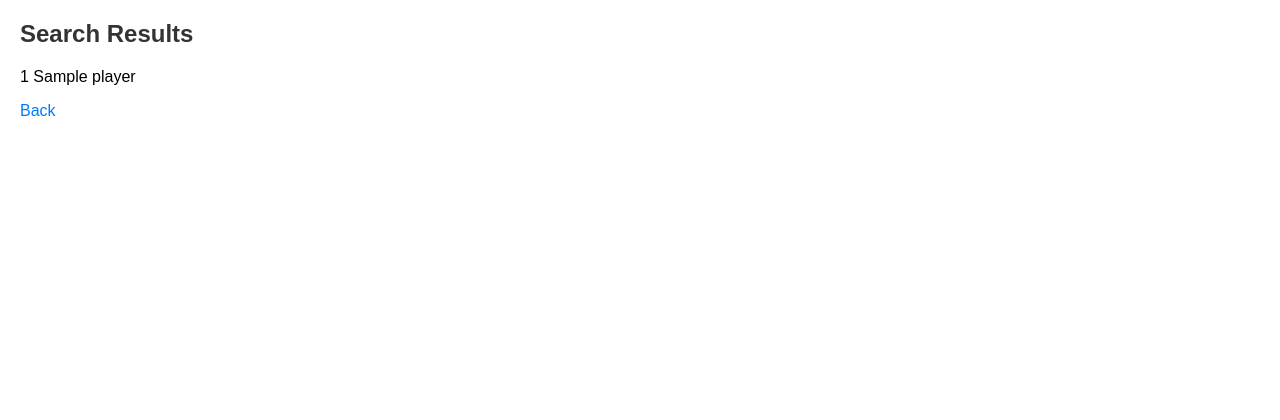
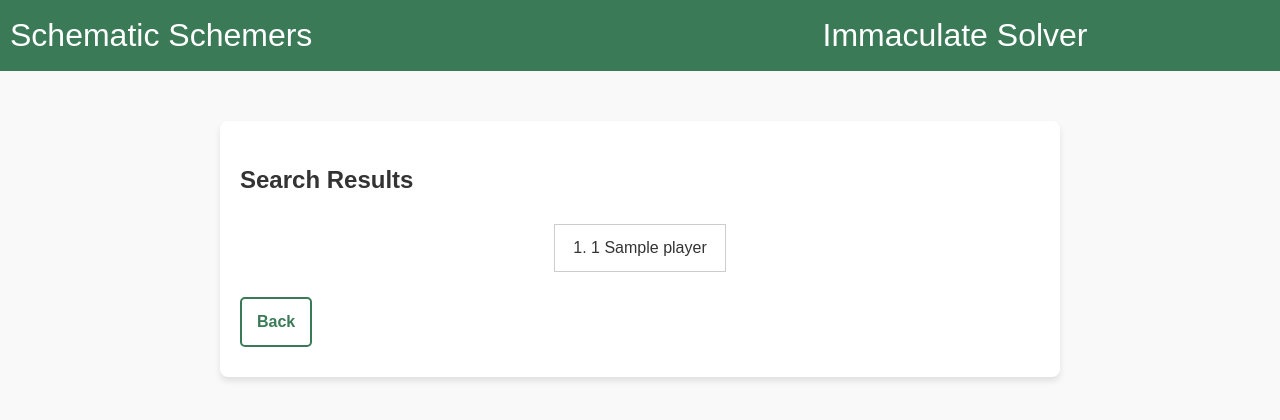
Before and after one commit to alanvillagrand/schematic-schemers-csi3335, a Flask app: template app/templates/results.html in a window 1280 px wide. Shown: the top 420 px of the page. Run offline with Flask 3, Linux system fonts and the light colour scheme; the template is opened without the code that fills it: most values are stand-ins (such as "Sample title", 1, 10 or a date in 2020).

Commit message:
ui changes to dashboard page as well as results page

```diff
--- a/app/templates/base.html
+++ b/app/templates/base.html
@@ -3,14 +3,18 @@
 <link rel="stylesheet" href="{{ url_for('static', filename='style.css') }}">
 <head>
     <meta charset="UTF-8">
-    <meta http-equiv="X-UA-Compatible" content="IE-edge" />
+    <meta http-equiv="X-UA-Compatible" content="IE=edge" />
     <meta name="viewport" content="width=device-width, initial-scale=1.0" />
     <link rel="stylesheet" href="" />
     <title>Flask Authentication</title>
 </head>
 <body>
-<header>Schematic Schemers</header>
-{%  block body %}
+<header style="background-color: #3b7a57; color: white; padding: 10px; display: flex; align-items: center; font-size: 2em; justify-content: space-between;">
+    <div style="flex: 1; text-align: left;">Schematic Schemers</div>
+    <div style="flex: 1; text-align: center;">Immaculate Solver</div>
+</header>
+
+{% block body %}
 
 {% endblock %}
 
--- a/app/templates/results.html
+++ b/app/templates/results.html
@@ -1,34 +1,50 @@
-<!DOCTYPE html>
-<html lang="en">
-<head>
-    <meta charset="UTF-8">
-    <meta name="viewport" content="width=device-width, initial-scale=1.0">
-    <title>Search Results</title>
+{% extends "base.html" %}
+
+{% block body %}
     <style>
+        html, body {
+            height: 100%;
+            margin: 0;
+            padding: 0;
+            font-family: Arial, sans-serif;
+        }
         body {
-            font-family: Arial, sans-serif;
-            margin: 20px;
+            margin: 0;
+            padding: 0;
         }
         h2 {
             color: #333;
         }
-        ul {
-            list-style-type: none;
-            padding: 0;
+        .results-container {
+            display: flex;
+            flex-wrap: wrap;
+            justify-content: center;
         }
-        ul li {
-            margin: 5px 0;
+        .player-box {
+            border: 1px solid #ccc;
+            padding: 10px;
+            margin: 5px;
+            width: calc(20% - 10px);
+            text-align: center;
         }
-        a {
-            color: #007bff;
+        .back-button {
+            display: inline-block;
+            padding: 10px 15px;
+            margin-top: 20px;
+            border: 2px solid #3b7a57;
+            color: #3b7a57;
             text-decoration: none;
+            border-radius: 5px;
+            font-weight: bold;
+            transition: background-color 0.3s, color 0.3s;
         }
-        a:hover {
-            text-decoration: underline;
+        .back-button:hover {
+            background-color: #3b7a57;
+            color: white;
         }
     </style>
-</head>
-<body>
+
+    <div class="container">
         <h2>Search Results</h2>
 
         {% if message %}
@@ -36,15 +52,15 @@
         {% endif %}
 
         {% if results %}
-        <ul>
+            <div class="results-container">
                 {% for player in results %}
-                <li>{{ player[0] }} {{ player[1] }}</li>
+                    <div class="player-box">{{ loop.index }}. {{ player[0] }} {{ player[1] }}</div>
                 {% endfor %}
-        </ul>
+            </div>
         {% else %}
             <p>No results found for your search criteria.</p>
         {% endif %}
 
-    <a href="/">Back</a>
-</body>
-</html>
+        <a href="/" class="back-button">Back</a>
+    </div>
+{% endblock %}
```
Also changed, not shown: app/templates/dashboard.html (indentation only). Lines whose indentation alone changed are shown as unchanged.
